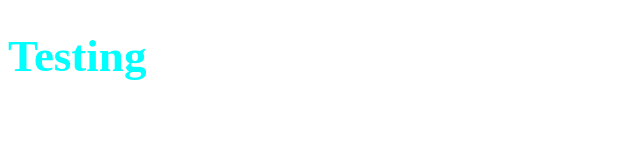
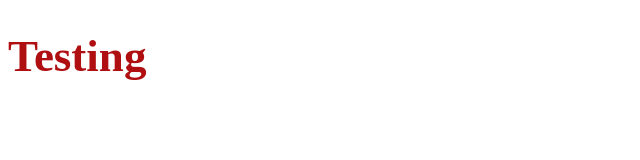
Before and after one commit to ronaldomaiacorrea/agilecargopress, a plain HTML site: page index.html in a window 1280 px wide. Shown: the whole page, without its empty margins (0-640 px from the left). Drawn offline with Linux system fonts and the light colour scheme.

Commit message:
CSS update

```diff
--- a/CSS/main.css
+++ b/CSS/main.css
@@ -2,6 +2,6 @@
 /* CSS Document */
 
 h1 {
-	color: aqua;
+	color: #B00F11;
 	font-size: 45px;
 }
```
